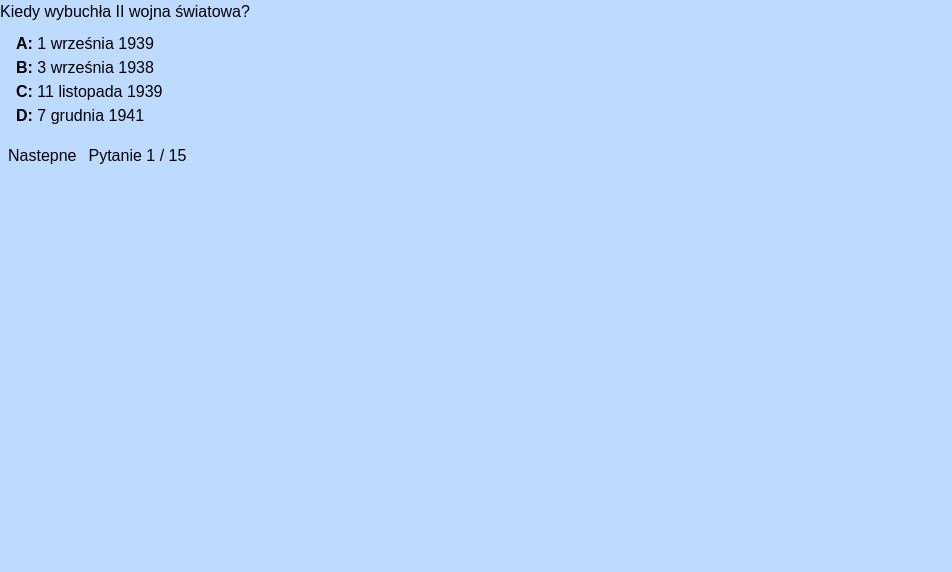
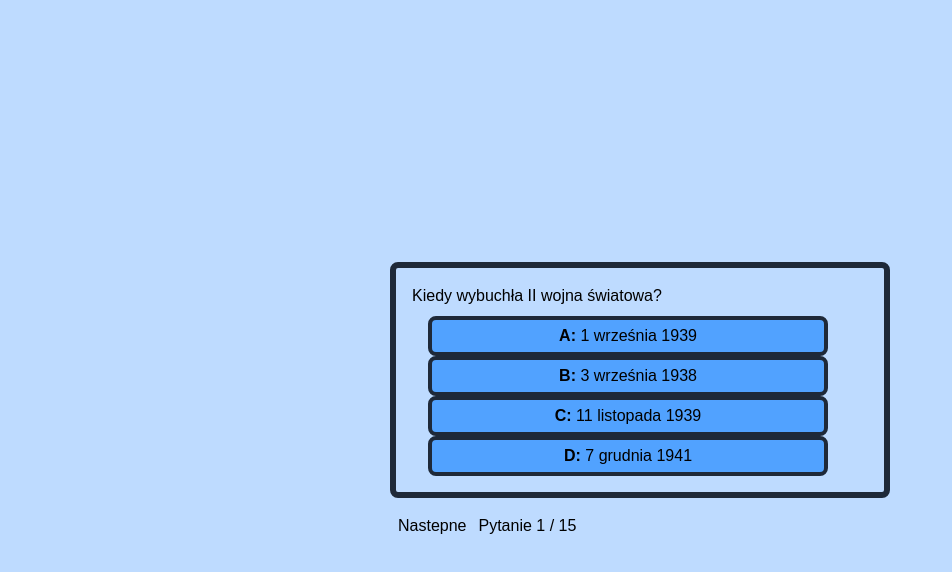
Before and after one commit to patrykator/graEdukacyjna, a Next.js app: page /quiz in a window 1280 px wide. Shown: the top 572 px of the page, without its empty margins (0-952 px from the left). Built offline with nearby package versions, Linux system fonts and the light colour scheme.

Commit message:
Add quiz functionality with questions and state management

```diff
--- /dev/null
+++ b/app/data/questions.ts
@@ -0,0 +1,152 @@
+export const pytania = [
+  {
+    question: "Kiedy wybuchła II wojna światowa?",
+    answers: {
+      A: "1 września 1939",
+      B: "3 września 1938",
+      C: "11 listopada 1939",
+      D: "7 grudnia 1941",
+    },
+    correct: "A",
+  },
+  {
+    question: "Kto był pierwszym królem Polski?",
+    answers: {
+      A: "Mieszko I",
+      B: "Bolesław Chrobry",
+      C: "Kazimierz Wielki",
+      D: "Władysław Łokietek",
+    },
+    correct: "B",
+  },
+  {
+    question: "W którym roku miała miejsce bitwa pod Grunwaldem?",
+    answers: {
+      A: "1386",
+      B: "1400",
+      C: "1410",
+      D: "1434",
+    },
+    correct: "C",
+  },
+  {
+    question: "Które państwo jako pierwsze zaatakowały Niemcy w 1939 roku?",
+    answers: {
+      A: "Francję",
+      B: "Polskę",
+      C: "Norwegię",
+      D: "Czechosłowację",
+    },
+    correct: "B",
+  },
+  {
+    question: "Kiedy odbył się chrzest Polski?",
+    answers: {
+      A: "966",
+      B: "972",
+      C: "997",
+      D: "1025",
+    },
+    correct: "A",
+  },
+  {
+    question: "Kto był przywódcą powstania warszawskiego?",
+    answers: {
+      A: "Tadeusz Bór-Komorowski",
+      B: "Władysław Anders",
+      C: "Stanisław Sosabowski",
+      D: "Stefan Rowecki",
+    },
+    correct: "A",
+  },
+  {
+    question: "W którym roku Polska odzyskała niepodległość?",
+    answers: {
+      A: "1914",
+      B: "1918",
+      C: "1920",
+      D: "1939",
+    },
+    correct: "B",
+  },
+  {
+    question: "Kto był pierwszym prezydentem Rzeczypospolitej Polskiej?",
+    answers: {
+      A: "Józef Piłsudski",
+      B: "Gabriel Narutowicz",
+      C: "Ignacy Mościcki",
+      D: "Stanisław Wojciechowski",
+    },
+    correct: "B",
+  },
+  {
+    question: "Kiedy miała miejsce bitwa pod Wiedniem?",
+    answers: {
+      A: "1655",
+      B: "1683",
+      C: "1700",
+      D: "1772",
+    },
+    correct: "B",
+  },
+  {
+    question: "Kto był przywódcą Solidarności?",
+    answers: {
+      A: "Lech Wałęsa",
+      B: "Tadeusz Mazowiecki",
+      C: "Wojciech Jaruzelski",
+      D: "Bronisław Geremek",
+    },
+    correct: "A",
+  },
+  {
+    question: "W którym roku upadł komunizm w Polsce?",
+    answers: {
+      A: "1980",
+      B: "1985",
+      C: "1989",
+      D: "1991",
+    },
+    correct: "C",
+  },
+  {
+    question: "Kiedy miały miejsce rozbiory Polski?",
+    answers: {
+      A: "w latach 1772–1795",
+      B: "w latach 1700–1720",
+      C: "w latach 1800–1815",
+      D: "w latach 1750–1760",
+    },
+    correct: "A",
+  },
+  {
+    question: "Kto był królem Polski podczas potopu szwedzkiego?",
+    answers: {
+      A: "Zygmunt III Waza",
+      B: "Władysław IV Waza",
+      C: "Jan Kazimierz",
+      D: "Stanisław August Poniatowski",
+    },
+    correct: "C",
+  },
+  {
+    question: "Kiedy wybuchło powstanie listopadowe?",
+    answers: {
+      A: "1830",
+      B: "1846",
+      C: "1863",
+      D: "1918",
+    },
+    correct: "A",
+  },
+  {
+    question: "Kto był ostatnim królem Polski?",
+    answers: {
+      A: "Stanisław August Poniatowski",
+      B: "Jan III Sobieski",
+      C: "August II Mocny",
+      D: "Zygmunt III Waza",
+    },
+    correct: "A",
+  },
+];
--- a/app/globals.css
+++ b/app/globals.css
@@ -1,4 +1,5 @@
 @import "tailwindcss";
+
 
 :root {
   --foreground: #171717;
--- a/app/quiz/page.tsx
+++ b/app/quiz/page.tsx
@@ -1,180 +1,49 @@
 "use client";
 
 import Link from "next/link";
-import { useState } from "react";
+import { useQuizStore } from "../stores/quizStore";
+import { pytania } from "../data/questions";
 
 export default function Page() {
-  const [currentQuestion, setCurrentQuestion] = useState<number>(0);
-
-  const pytania = [
-    {
-      question: "Kiedy wybuchła II wojna światowa?",
-      answers: {
-        A: "1 września 1939",
-        B: "3 września 1938",
-        C: "11 listopada 1939",
-        D: "7 grudnia 1941",
-      },
-      correct: "A",
-    },
-    {
-      question: "Kto był pierwszym królem Polski?",
-      answers: {
-        A: "Mieszko I",
-        B: "Bolesław Chrobry",
-        C: "Kazimierz Wielki",
-        D: "Władysław Łokietek",
-      },
-      correct: "B",
-    },
-    {
-      question: "W którym roku miała miejsce bitwa pod Grunwaldem?",
-      answers: {
-        A: "1386",
-        B: "1400",
-        C: "1410",
-        D: "1434",
-      },
-      correct: "C",
-    },
-    {
-      question: "Które państwo jako pierwsze zaatakowały Niemcy w 1939 roku?",
-      answers: {
-        A: "Francję",
-        B: "Polskę",
-        C: "Norwegię",
-        D: "Czechosłowację",
-      },
-      correct: "B",
-    },
-    {
-      question: "Kiedy odbył się chrzest Polski?",
-      answers: {
-        A: "966",
-        B: "972",
-        C: "997",
-        D: "1025",
-      },
-      correct: "A",
-    },
-    {
-      question: "Kto był przywódcą powstania warszawskiego?",
-      answers: {
-        A: "Tadeusz Bór-Komorowski",
-        B: "Władysław Anders",
-        C: "Stanisław Sosabowski",
-        D: "Stefan Rowecki",
-      },
-      correct: "A",
-    },
-    {
-      question: "W którym roku Polska odzyskała niepodległość?",
-      answers: {
-        A: "1914",
-        B: "1918",
-        C: "1920",
-        D: "1939",
-      },
-      correct: "B",
-    },
-    {
-      question: "Kto był pierwszym prezydentem Rzeczypospolitej Polskiej?",
-      answers: {
-        A: "Józef Piłsudski",
-        B: "Gabriel Narutowicz",
-        C: "Ignacy Mościcki",
-        D: "Stanisław Wojciechowski",
-      },
-      correct: "B",
-    },
-    {
-      question: "Kiedy miała miejsce bitwa pod Wiedniem?",
-      answers: {
-        A: "1655",
-        B: "1683",
-        C: "1700",
-        D: "1772",
-      },
-      correct: "B",
-    },
-    {
-      question: "Kto był przywódcą Solidarności?",
-      answers: {
-        A: "Lech Wałęsa",
-        B: "Tadeusz Mazowiecki",
-        C: "Wojciech Jaruzelski",
-        D: "Bronisław Geremek",
-      },
-      correct: "A",
-    },
-    {
-      question: "W którym roku upadł komunizm w Polsce?",
-      answers: {
-        A: "1980",
-        B: "1985",
-        C: "1989",
-        D: "1991",
-      },
-      correct: "C",
-    },
-    {
-      question: "Kiedy miały miejsce rozbiory Polski?",
-      answers: {
-        A: "w latach 1772–1795",
-        B: "w latach 1700–1720",
-        C: "w latach 1800–1815",
-        D: "w latach 1750–1760",
-      },
-      correct: "A",
-    },
-    {
-      question: "Kto był królem Polski podczas potopu szwedzkiego?",
-      answers: {
-        A: "Zygmunt III Waza",
-        B: "Władysław IV Waza",
-        C: "Jan Kazimierz",
-        D: "Stanisław August Poniatowski",
-      },
-      correct: "C",
-    },
-    {
-      question: "Kiedy wybuchło powstanie listopadowe?",
-      answers: {
-        A: "1830",
-        B: "1846",
-        C: "1863",
-        D: "1918",
-      },
-      correct: "A",
-    },
-    {
-      question: "Kto był ostatnim królem Polski?",
-      answers: {
-        A: "Stanisław August Poniatowski",
-        B: "Jan III Sobieski",
-        C: "August II Mocny",
-        D: "Zygmunt III Waza",
-      },
-      correct: "A",
-    },
-  ];
+  const currentQuestion = useQuizStore((s) => s.currentQuestion);
+  const next = useQuizStore((s) => s.next);
+  const prev = useQuizStore((s) => s.prev);
+  const setAnswer = useQuizStore((s) => s.setAnswer);
+  const setCurrent = useQuizStore((s) => s.setCurrent);
+  const chosen = useQuizStore((s) => s.answers[currentQuestion]);
+  const score = useQuizStore((s) => s.score);
 
   const current = pytania[currentQuestion];
   const lastQuestion = pytania.length;
 
-
+  function handleChoose(key: string) {
+    setAnswer(currentQuestion, key, pytania);
+  }
 
   return (
+    <div className="flex items-center justify-center h-screen">
       <div>
         {current ? (
-        <div className="mb-4">
+          <div className="mb-4 border-6   border-gray-800 rounded-lg p-4  w-[500px]">
             <h3 className="m-0">{current.question}</h3>
             <ul className="mt-2 ml-4">
-            {Object.entries(current.answers).map(([key, text]) => (
+              {Object.entries(current.answers).map(([key, text]) => {
+                const isChosen = chosen === key;
+                return (
                   <li key={key}>
+                    <button
+                      onClick={() => handleChoose(key)}
+                      className={`px-2 py-1 rounded ${
+                        isChosen
+                          ? "bg-blue-600 text-white  border-4   border-gray-800 rounded-lg p-4  w-[400px]"
+                          : "bg-blue-400 hover:bg-gray-100 border-4 border-gray-800 rounded-lg p-4  w-[400px]"
+                      }`}
+                    >
                       <strong>{key}:</strong> {text}
+                    </button>
                   </li>
-            ))}
+                );
+              })}
             </ul>
           </div>
         ) : (
@@ -182,22 +51,20 @@ export default function Page() {
         )}
 
         <div className="mt-3">
-        <button
-          onClick={() => setCurrentQuestion((q) => Math.max(0, q - 1))}
-          disabled={currentQuestion === 0}
-        >
-          {currentQuestion !== 0 ? 'Poprzednie' : ''}
-
+          <button onClick={() => prev()} disabled={currentQuestion === 0}>
+            {currentQuestion !== 0 ? "Poprzednie" : null}
           </button>
 
           <button
-          onClick={() =>
-            setCurrentQuestion((q) => Math.min(pytania.length - 1, q + 1))
-          }
+            onClick={() => next(pytania.length - 1)}
             disabled={currentQuestion >= pytania.length - 1}
             className="ml-2"
           >
-          {currentQuestion + 1 === lastQuestion ? (<Link href='/results'>Zakoncz</Link>) : "Nastepne"}
+            {currentQuestion + 1 === lastQuestion ? (
+              <Link href="/results">Zakoncz</Link>
+            ) : (
+              "Nastepne"
+            )}
           </button>
 
           <span className="ml-3">
@@ -205,5 +72,6 @@ export default function Page() {
           </span>
         </div>
       </div>
+    </div>
   );
 }
--- a/app/results/page.tsx
+++ b/app/results/page.tsx
@@ -1,5 +1,26 @@
-function page() {
-  return <div>skibidi</div>;
+"use client";
+
+import { pytania } from "../data/questions";
+import { useQuizStore } from "../stores/quizStore";
+
+function Page() {
+  const computeScore = useQuizStore((s) => s.computeScore);
+  const total = computeScore(pytania);
+  const storedScore = useQuizStore((s) => s.score);
+  const reset = useQuizStore((s) => s.reset);
+
+  return (
+    <div>
+      <p>
+        Twoj wynik: {total} / {pytania.length}
+      </p>
+      <button
+        onClick={() => {
+          reset();
+        }}
+      ></button>
+    </div>
+  );
 }
 
-export default page;
+export default Page;
--- /dev/null
+++ b/app/stores/quizStore.ts
@@ -0,0 +1,61 @@
+import { create } from "zustand";
+
+type AnswersMap = Record<number, string | undefined>;
+
+type QuizState = {
+  currentQuestion: number;
+  answers: AnswersMap;
+  score: number;
+
+  setCurrent: (i: number) => void;
+  next: (maxIndex: number) => void;
+  prev: () => void;
+  setAnswer: (
+    qIndex: number,
+    answer: string,
+    questions?: { correct: string }[]
+  ) => void;
+  reset: () => void;
+  computeScore: (questions: { correct: string }[]) => number;
+};
+
+export const useQuizStore = create<QuizState>((set, get) => ({
+  currentQuestion: 0,
+  answers: {},
+  score: 0,
+
+  setCurrent: (i: number) => set({ currentQuestion: i }),
+
+  next: (maxIndex: number) =>
+    set((s) => ({
+      currentQuestion: Math.min(s.currentQuestion + 1, maxIndex),
+    })),
+
+  prev: () =>
+    set((s) => ({ currentQuestion: Math.max(0, s.currentQuestion - 1) })),
+
+  setAnswer: (qIndex: number, answer: string, questions?) =>
+    set((s) => {
+      const answers = { ...s.answers, [qIndex]: answer };
+      let score = s.score;
+      if (questions) {
+        score = Object.entries(answers).reduce((acc, [idxStr, ans]) => {
+          const idx = Number(idxStr);
+          const correct = questions[idx]?.correct;
+          return acc + (ans && correct && ans === correct ? 1 : 0);
+        }, 0);
+      }
+      return { answers, score };
+    }),
+
+  reset: () => set({ currentQuestion: 0, answers: {}, score: 0 }),
+
+  computeScore: (questions) => {
+    const answers = get().answers;
+    return Object.entries(answers).reduce((acc, [idxStr, ans]) => {
+      const idx = Number(idxStr);
+      const correct = questions[idx]?.correct;
+      return acc + (ans && correct && ans === correct ? 1 : 0);
+    }, 0);
+  },
+}));
```
Also changed, not shown: package.json (+6 -5 lines), 1 other file (tests, documents, lock files or other folders). Lines whose indentation alone changed are shown as unchanged.
